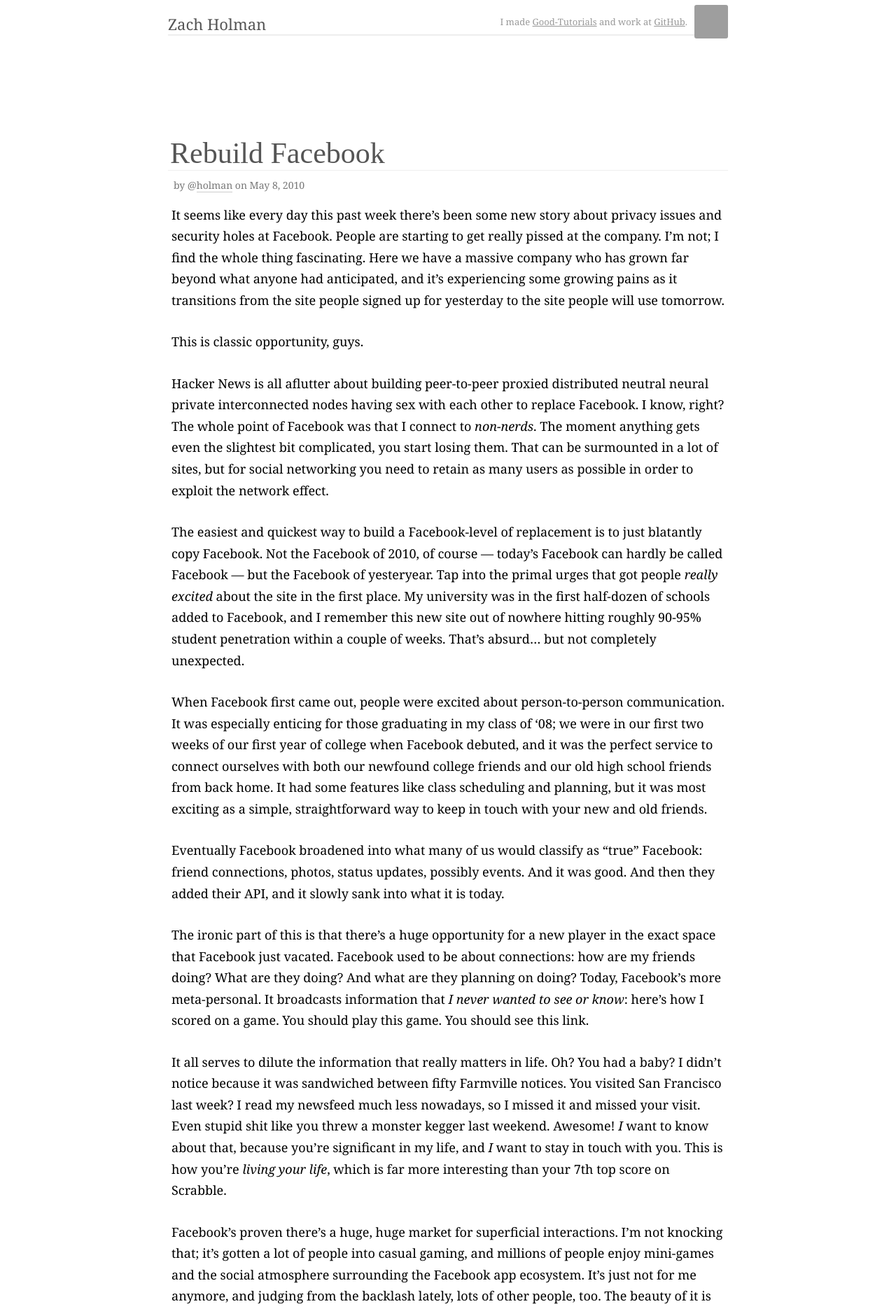
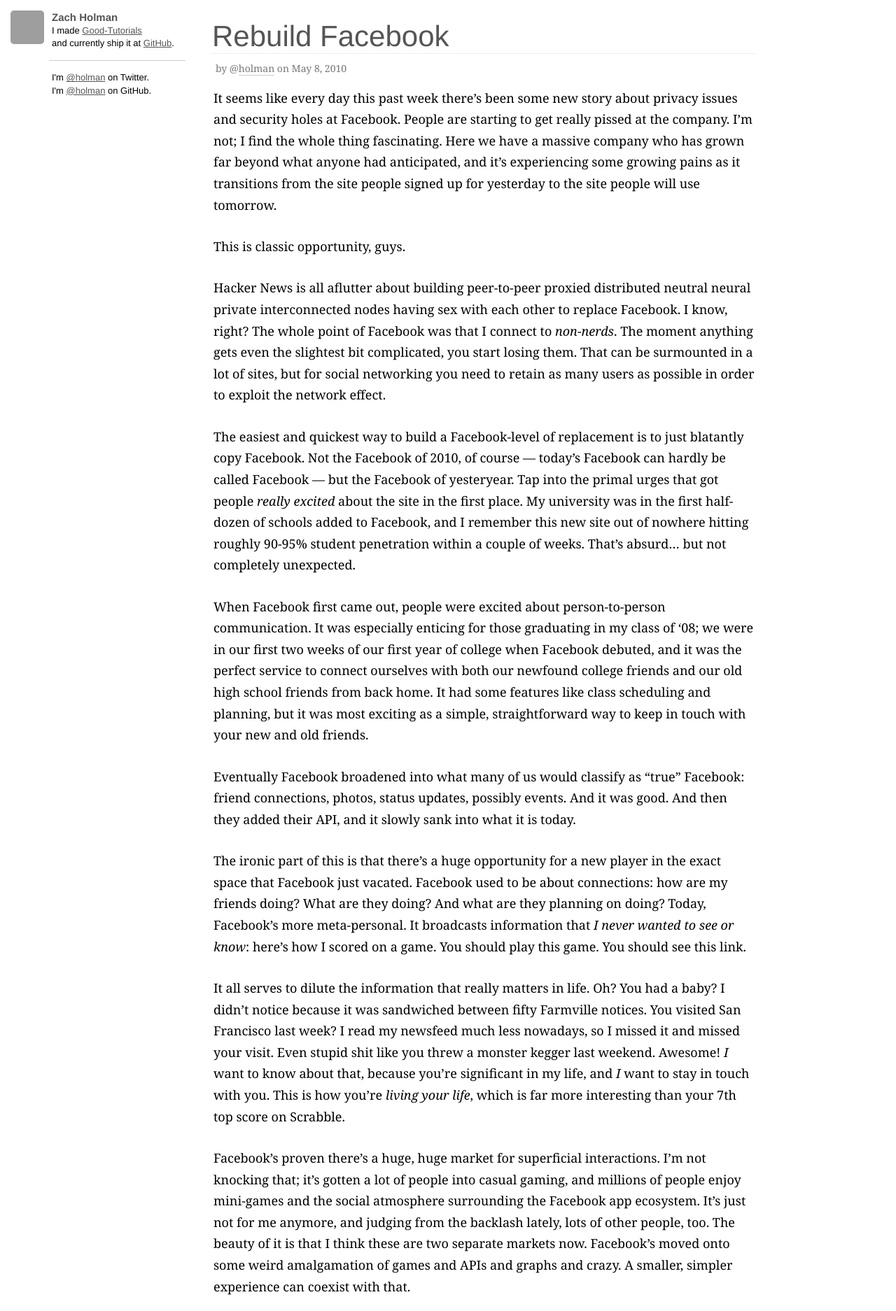
Before and after one commit to broccolini/designertocoder.github.com, a Jekyll site: the page built from index.html, in a window 1280 px wide. Shown: the top 1874 px of the page at 70% size. Built offline with Jekyll 4.4.1, drawn with Linux system fonts in a browser that asks for light colours; nearby versions of some CDN libraries; Markdown is read by kramdown in place of the engine named in the settings; some of the changed text lies outside the part shown; grey boxes are pictures that could not be loaded.

Commit message:
Relayoutize

```diff
--- a/_layouts/layout.html
+++ b/_layouts/layout.html
@@ -21,25 +21,24 @@
 </head>
 <body>
 
-<div class="content">
 <div id="header">
   <a href="/">
     <img src="http://img.tweetimag.es/i/holman_n" height="48" width="48" class="avatar" />
   </a>
-  <div id="byline">
-    <p>I made <a href="http://www.good-tutorials.com">Good-Tutorials</a> and work at <a href="http://github.com">GitHub</a>.</p>
+  <div id="bio">
+    <div id="title"><a href="/">Zach Holman</a></div>
+    <div class="byline separation">
+      I made <a href="http://www.good-tutorials.com">Good-Tutorials</a><br />
+      and currently ship it at <a href="http://github.com">GitHub</a>.
+    </div>
+    <div class="byline">
+      I'm <a href="http://twitter.com/holman">@holman</a> on Twitter.<br />
+      I'm <a href="http://github.com/holman">@holman</a> on GitHub.
+    </div>
   </div>
-  <div id="title"><a href="/">Zach Holman</a></div>
-</div>
 </div>
 
 {{ content }}
-
-<div id="foots">
-  <div class="content">
-  follow me on <a href="http://twitter.com/holman">twitter</a> and <a href="http://github.com/holman">github</a> and your peers will envy you. also, this blog is <a href="http://github.com/holman/holman.github.com">on github</a>.
-  </div>
-</div>
 
 <script type="text/javascript">
 var gaJsHost = (("https:" == document.location.protocol) ? "https://ssl." : "http://www.");
--- a/_posts/2010-04-17-gizmodo.markdown
+++ b/_posts/2010-04-17-gizmodo.markdown
@@ -3,7 +3,7 @@
 title: Gizmodo
 ---
 
-<img src="http://cl.ly/6av/content" title="Jason Chen and Jesus Diaz are douchebags, obviously" width="800" height="200" alt="couplea douchebags" />
+<img src="http://cl.ly/6av/content" title="Jason Chen and Jesus Diaz are douchebags, obviously" width="600" height="150" alt="couplea douchebags" />
 
 I apologize. Starting out a blog post with the names and photos of some guys as a result of how those guys did their jobs is really dirtbag journalism. Slimy, awful, dirtbag journalism. But don't worry, it's on the internet. I guess. Besides, it wasn't just Jason Chen and Jesus Diaz who were douchebags; there's probably a few other douchebags involved at Gizmodo, too.
 
--- a/css/styles.css
+++ b/css/styles.css
@@ -1,5 +1,5 @@
 body{
-  font-family: 'Georgia';
+  font-family: Georgia, serif;
   font-size: 18px;
   margin: 0;
 	-webkit-font-smoothing: antialiased;
@@ -19,15 +19,18 @@
   -moz-border-radius: 4px;
 }
 .content{
-  margin-left: auto;
-  margin-right: auto;
-  width: 800px;
+  margin-left: 300px;
+  margin-right: 200px;
+}
+.related{
+	margin-bottom: 50px;
 }
 .related ul{
 	margin: 0;
 	padding: 0;
 }
 .related li{
+	font-size: 14px;
 	list-style: none;
 	padding: 5px 10px;
 	margin: 0;
@@ -38,7 +41,7 @@
 }
 h1,h2,h3,h4{
   color: #555;
-  font-family: 'Futura';
+  font-family: Futura, Helvetica, sans-serif;
   font-weight: normal;
 }
 h1 a, h2 a, h3 a, h4 a{
@@ -55,56 +58,47 @@
 h3{
 }
 #header{
-  margin-bottom: 8em;
-	padding-bottom: 0px;
-	border-bottom: 2px solid #eee;
+	position: fixed;
+	left: 15px;
+	top: 15px;
+	width: 250px;
+}
+#header .avatar{
+  border: 0;
+  -webkit-border-radius: 5px;
+  -moz-border-radius: 5px;
+	float: left;
 }
 #header a{
   color: #555;
   text-decoration: none;
 }
-#header #title{
-	font-size: 22px;
-  padding-top: 19px;
+#header #bio{
+	margin-left: 55px;
+	margin-top: -4px;
 }
-#header #title a{
-	padding-right: 150px;
+#header #bio #title a{
+	font-size: 15px;
+	font-family: Helvetica, sans-serif;
+	font-weight: bold;
+	padding-left: 4px;
 }
-#header #byline{
-  color: #999;
-  font-size: 13px;
-  padding-top: 20px;
-  padding-right: 10px;
-  float: right;
-  text-align: right;
+#header #bio .byline{
+	font-size: 13px;
+	line-height: 1.4em;
+	font-family: Helvetica, sans-serif;
+	padding-bottom: 15px;
+	margin-bottom: 15px;
+	padding-left: 4px;
 }
-#header #byline p{
-  margin: 0;
-  margin-top: 2px;
+#header #bio .separation{
+	border-bottom: 1px solid #ccc;
 }
-#header #byline a{
-  color: #999;
-  text-decoration: underline;
+#header #bio .byline a{
+	text-decoration: underline;
 }
-#header #byline a:hover{
-  text-decoration: none;
-}
-#header .avatar{
-  border: 0;
-  margin-top: 7px;
-  -webkit-border-radius: 3px;
-  -moz-border-radius: 3px;
-  float: right;
-}
-#header #misc img{
-  -webkit-box-shadow: 1px 1px 5px #ccc;
-  margin-right: 7px;
-  border: 0;
-  opacity: .5;
-}
-#header #misc img:hover{
-  -webkit-box-shadow: 1px 1px 5px #999;
-  opacity: 1;
+#header a:hover{
+	color: #111;
 }
 #post{
   margin-bottom: 8em;
```
